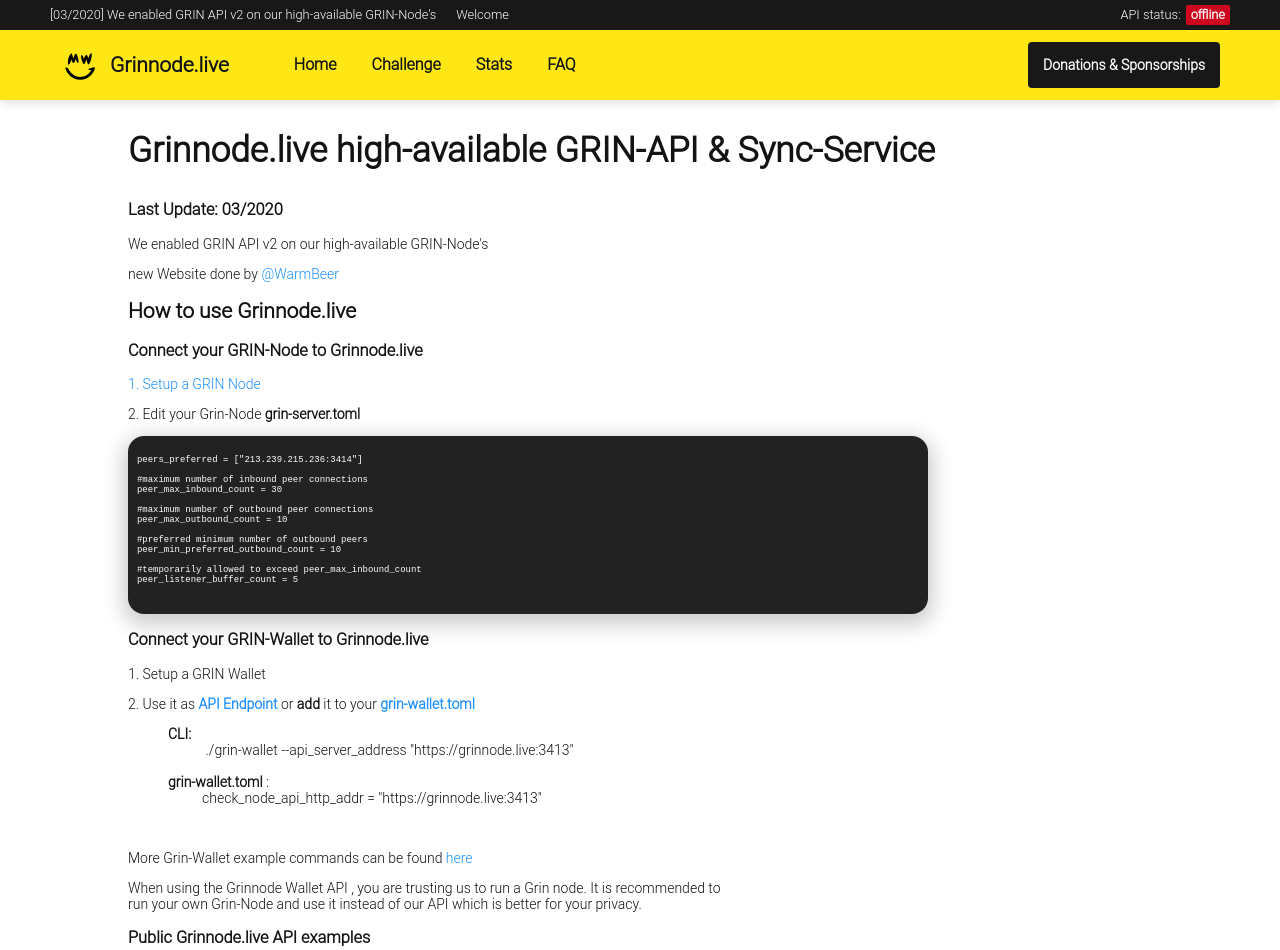
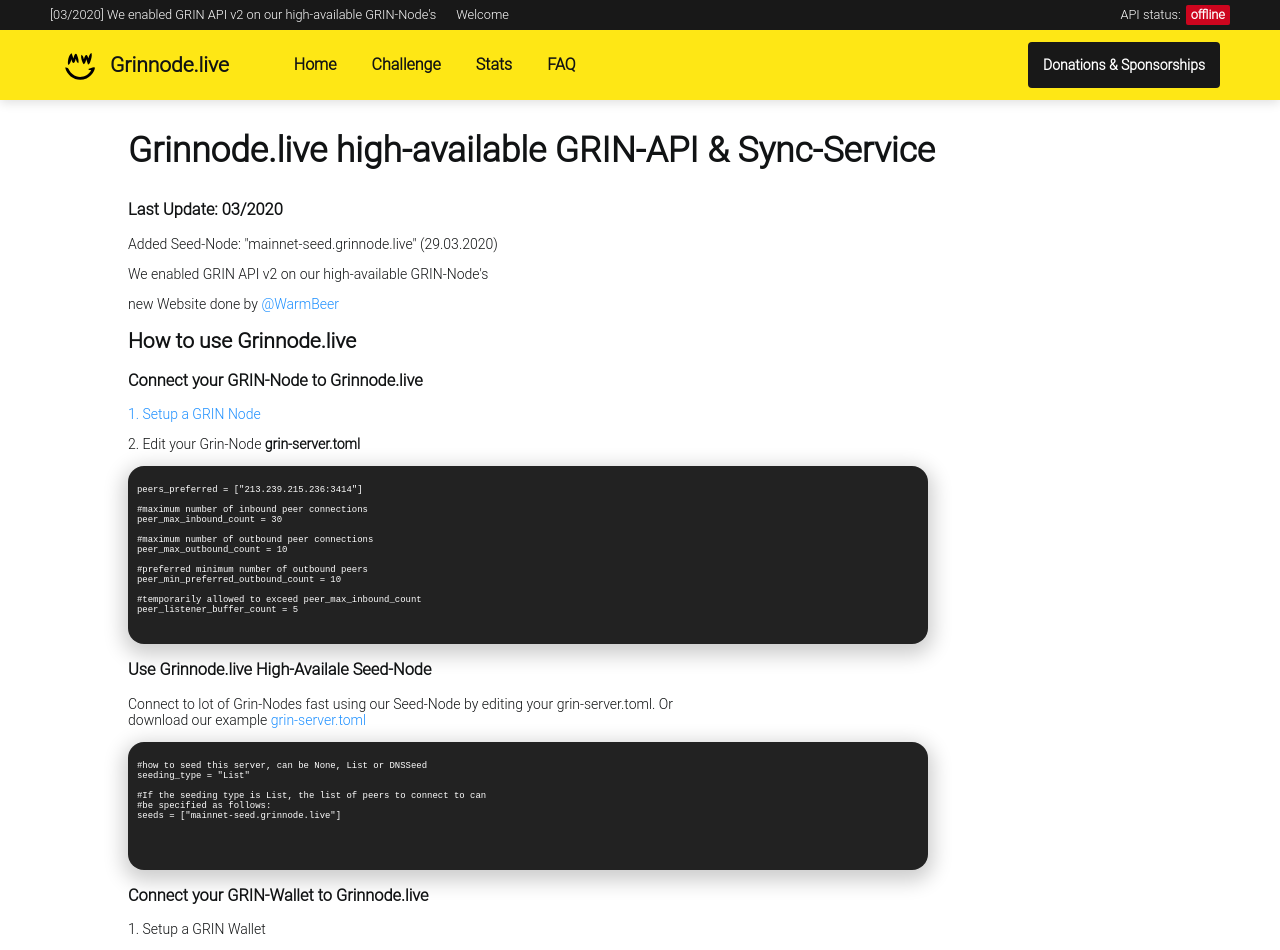
Before and after one commit to Grinnode-live/grinnode-live-frontend, a Vue app: page / in a window 1280 px wide. Shown: the top 950 px of the page. Built offline with nearby package versions, Linux system fonts and the light colour scheme; no server answers.

Commit message:
add seed-node

```diff
--- a/src/views/Home.vue
+++ b/src/views/Home.vue
@@ -6,6 +6,7 @@
                 <h2 class="container_header">Grinnode.live high-available GRIN-API & Sync-Service</h2>
 
                 <h3>Last Update: 03/2020 </h3>
+                    <p>Added Seed-Node: "mainnet-seed.grinnode.live" (29.03.2020)
                     <p>We enabled GRIN API v2 on our high-available GRIN-Node's</p>
                     <p>new Website done by <a href="https://github.com/WarmBeer/">@WarmBeer</a>
 
@@ -32,6 +33,23 @@
 peer_listener_buffer_count = 5
                            </code>
                         </pre>
+
+                <h3>Use Grinnode.live High-Availale Seed-Node </h3>
+                <p> Connect to lot of Grin-Nodes fast using our Seed-Node by editing your grin-server.toml.
+                    Or download our example <a href="https://github.com/MCM-Mike/grinnode.live/blob/master/grin-server.toml">grin-server.toml</a>
+                </p>
+                    <pre>
+                            <code>
+#how to seed this server, can be None, List or DNSSeed
+seeding_type = "List"
+
+#If the seeding type is List, the list of peers to connect to can
+#be specified as follows:
+seeds = ["mainnet-seed.grinnode.live"]
+
+                            </code>
+
+                    </pre>
 
 
                 <h3>Connect your GRIN-Wallet to Grinnode.live&nbsp;</h3>
```
